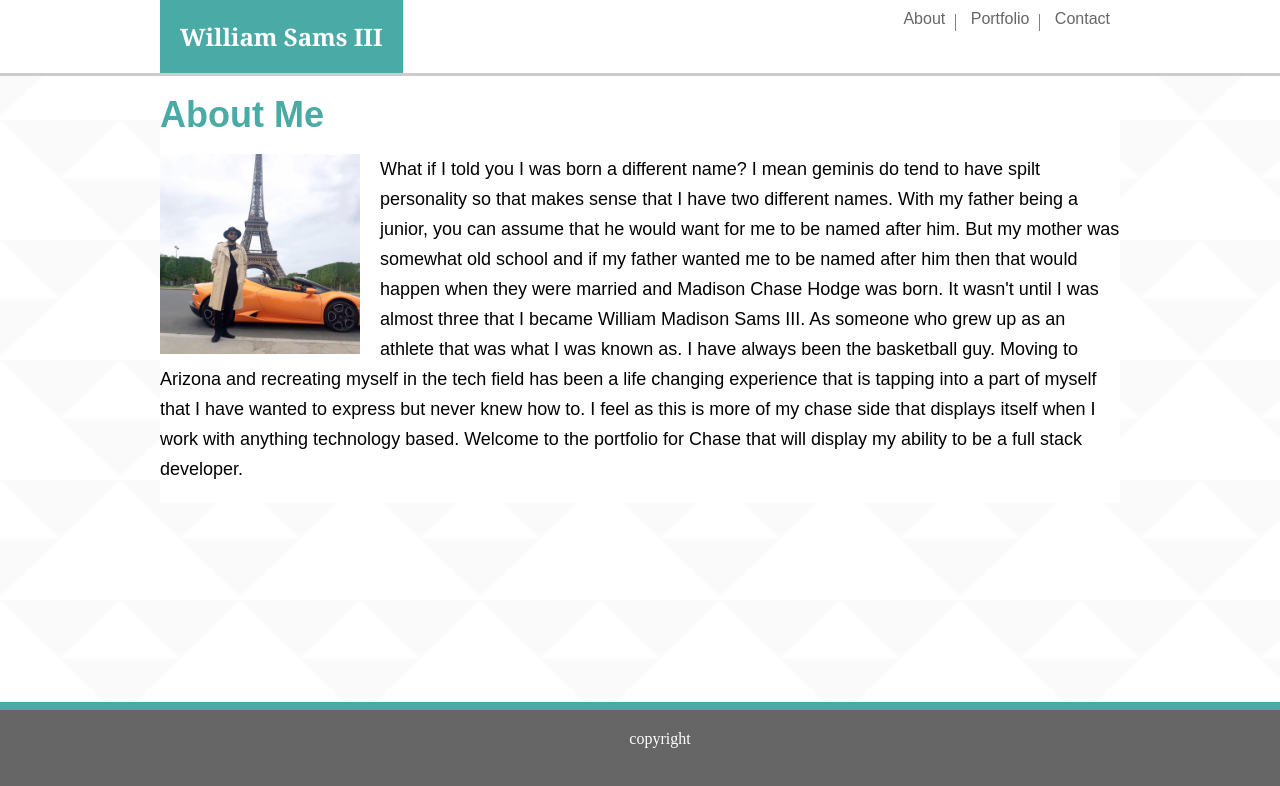
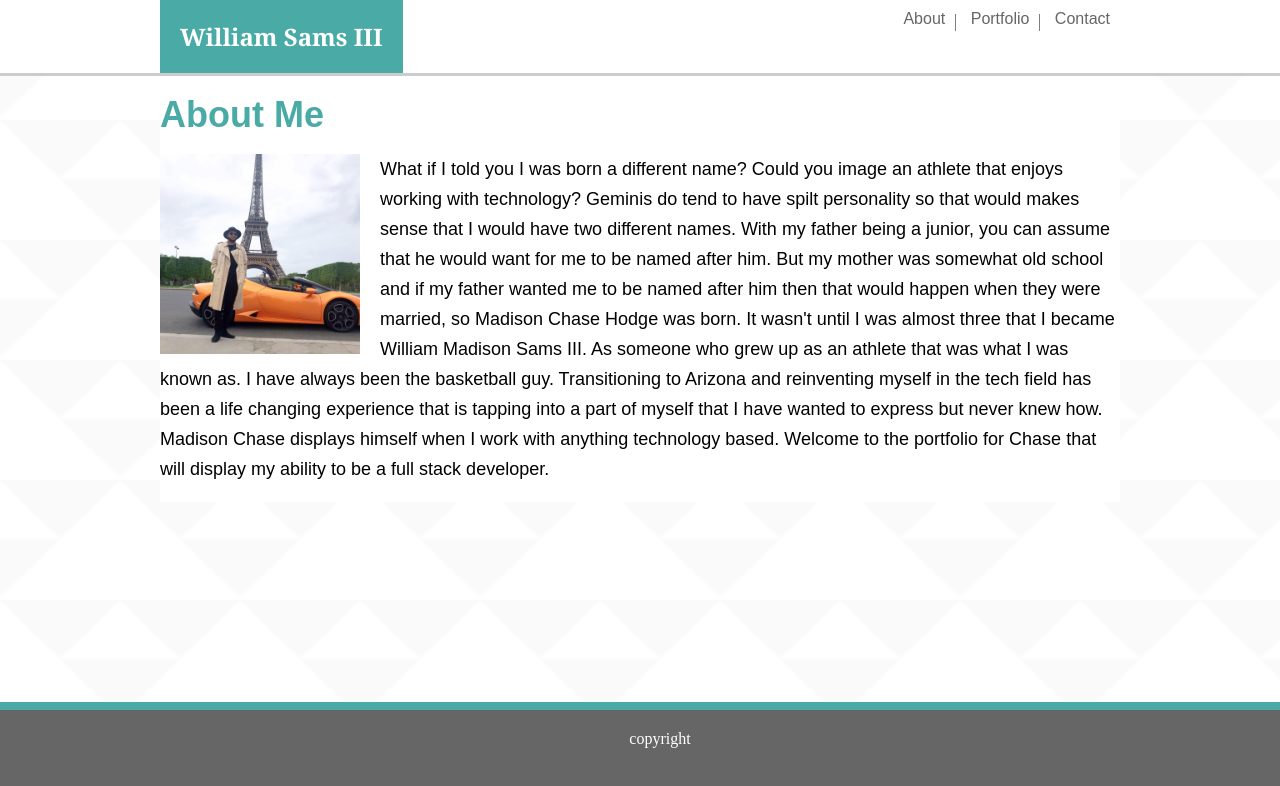
Before and after one commit to wsams11/homeworkassignment1, a plain HTML site: page index.html in a window 1280 px wide. Drawn offline with Linux system fonts and the light colour scheme.

Commit message:
portfolio photo changes

```diff
--- a/assets/css/style.css
+++ b/assets/css/style.css
@@ -131,11 +131,13 @@ body{
 
 .work {
     position: relative;
-    width: 40%;
+    width: 250px;
     margin: 20px 0;
     overflow: auto;
     float: left;
     margin-left: 3.5%;
+    height: 200px;
+
 }
 
 .work img{
@@ -160,3 +162,6 @@ h3{
     margin-inline-end: 0px;
     font-weight: bold;
 }
+.trivia{
+    margin-bottom: 10px;
+}
--- a/index.html
+++ b/index.html
@@ -27,15 +27,18 @@
         <h1 class="about-me">About Me </h1>
         <img class="bio-img" src="assets/images/euro trip.jpg" alt="europe trip">
         <p>
-            What if I told you I was born a different name? I mean geminis do tend to have spilt personality so that
-            makes sense that I have two different names. With my father being a junior, you can assume that he would
+            What if I told you I was born a different name? Could you image an athlete that enjoys working with technology? Geminis do tend to have spilt personality so that
+            would
+            makes sense that I would have two different names. With my father being a junior, you can assume that he
+            would
             want for me to be named after him. But my mother was somewhat old school and if my father wanted me to
-            be named after him then that would happen when they were married and Madison Chase Hodge was born. It
+            be named after him then that would happen when they were married, so Madison Chase Hodge was born. It
             wasn't until I was almost three that I became William Madison Sams III. As someone who grew up as an
-            athlete that was what I was known as. I have always been the basketball guy. Moving to Arizona and
-            recreating myself in the tech field has been a life changing experience that is tapping into a part of
-            myself that I have wanted to express but never knew how to. I feel as this is more of my chase side that
-            displays itself when I work with anything technology based. Welcome to the portfolio for Chase that will
+            athlete that was what I was known as. I have always been the basketball guy. Transitioning to
+            Arizona and
+            reinventing myself in the tech field has been a life changing experience that is tapping into a part of
+            myself that I have wanted to express but never knew how. Madison Chase displays himself when I work with
+            anything technology based. Welcome to the portfolio for Chase that will
             display my ability to be a full stack developer.
         </p>
     </div>
```
Also changed, not shown: portfolio.html (+6 -6 lines).
